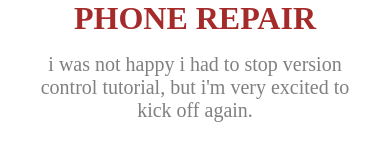
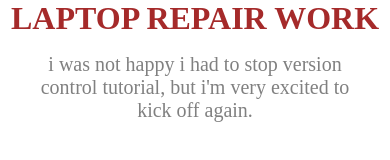
Before and after one commit to FINIDI12/GIT-WORK4, a plain HTML site: page index.html in a window 390 px wide. Drawn offline with Linux system fonts and the light colour scheme.

Commit message:
Update index.html
changed phone to laptop in h1 tag

```diff
--- a/index.html
+++ b/index.html
@@ -8,7 +8,7 @@
   <link rel="stylesheet" href="style.css">
 </head>
 <body>
-  <h1> PHONE REPAIR</h1>
+  <h1> LAPTOP REPAIR WORK</h1>
   <p>i was not happy i had to stop version control tutorial, but i'm very excited to kick off again.</p>
 </body>
 </html>
```
